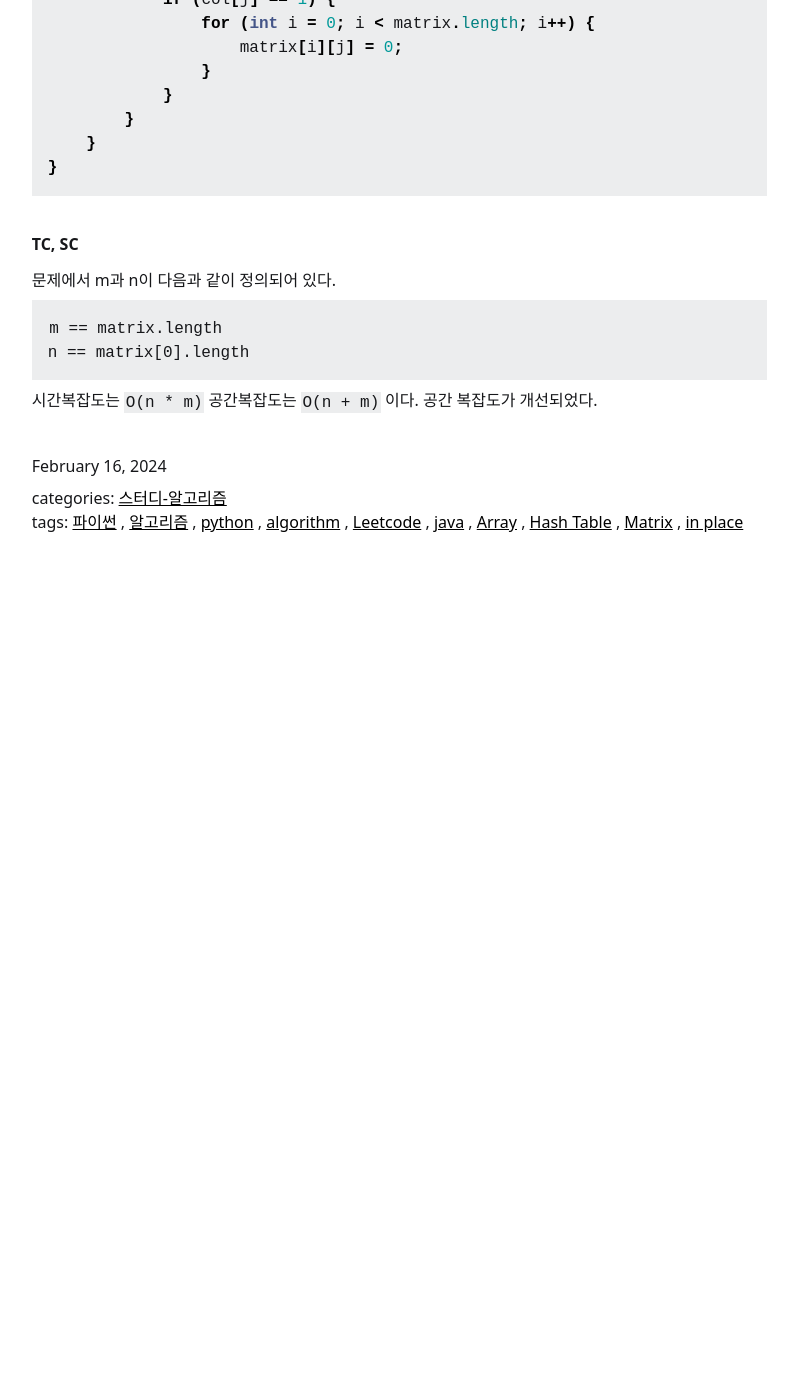
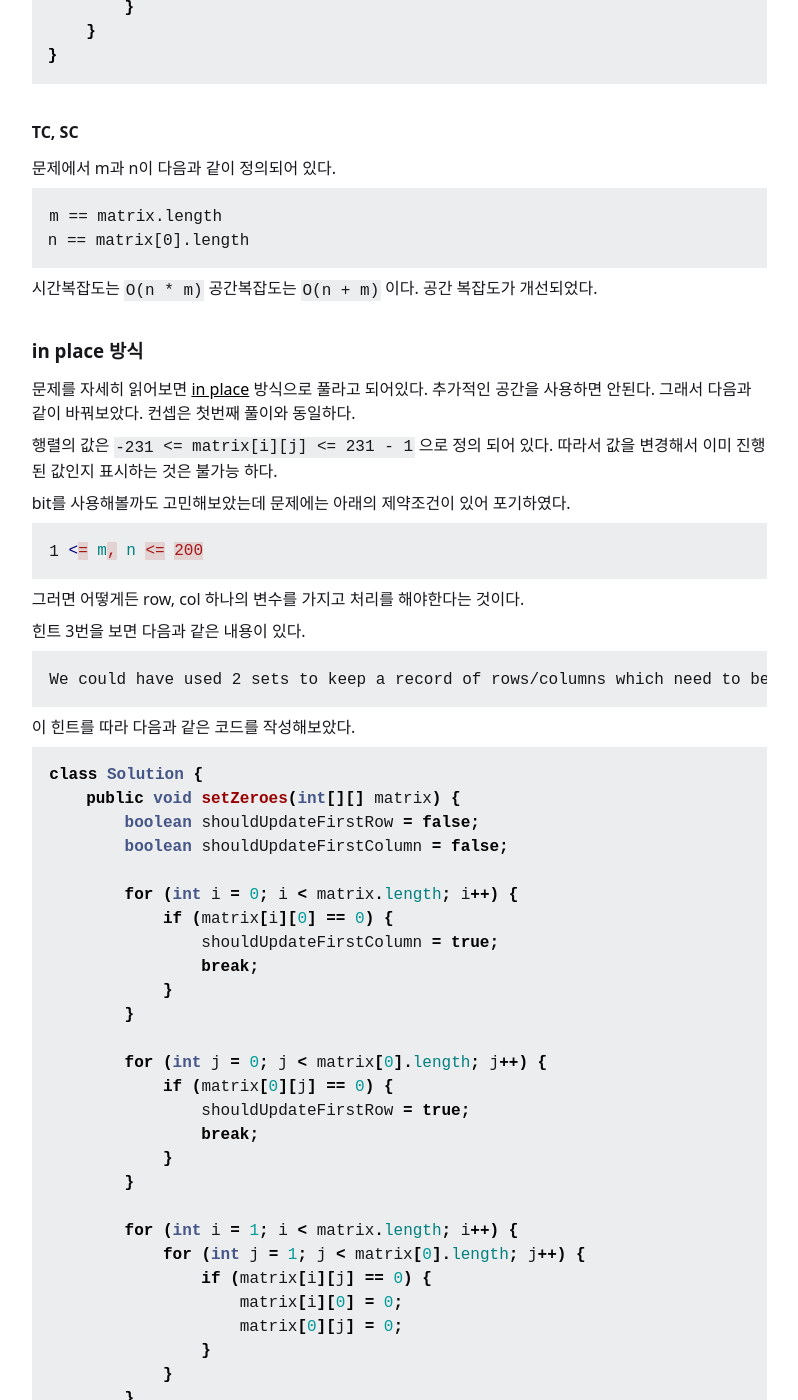
Before and after one commit to dev-jonghoonpark/algorithm-blog, a Jekyll site: the page built from _posts/2024-02-16-leetcode-73.md, in a window 1280 px wide and 1400 px high, scrolled down 2808 px. Shown: the whole window, without its empty margins (321-1119 px from the left). Built offline with Jekyll 4.4.1, drawn with Linux system fonts in a browser that asks for light colours; before the commit the page ends 3438 px from its top, so only the background shows below that; some of the changed text lies outside the part shown.

Commit message:
update post

````diff
--- a/_posts/2024-02-16-leetcode-73.md
+++ b/_posts/2024-02-16-leetcode-73.md
@@ -154,3 +150,103 @@ n == matrix[0].length
 ```
 
 시간복잡도는 `O(n * m)` 공간복잡도는 `O(n + m)` 이다. 공간 복잡도가 개선되었다.
+
+### in place 방식
+
+문제를 자세히 읽어보면 [in place](https://en.wikipedia.org/wiki/In-place_algorithm) 방식으로 풀라고 되어있다. 추가적인 공간을 사용하면 안된다. 그래서 다음과 같이 바꿔보았다. 컨셉은 첫번째 풀이와 동일하다.
+
+행렬의 값은 `-231 <= matrix[i][j] <= 231 - 1` 으로 정의 되어 있다. 따라서 값을 변경해서 이미 진행된 값인지 표시하는 것은 불가능 하다.
+
+bit를 사용해볼까도 고민해보았는데 문제에는 아래의 제약조건이 있어 포기하였다.
+
+```
+1 <= m, n <= 200
+```
+
+그러면 어떻게든 row, col 하나의 변수를 가지고 처리를 해야한다는 것이다.
+
+힌트 3번을 보면 다음과 같은 내용이 있다.
+
+```
+We could have used 2 sets to keep a record of rows/columns which need to be set to zero. But for an O(1) space solution, you can use one of the rows and and one of the columns to keep track of this information.
+```
+
+이 힌트를 따라 다음과 같은 코드를 작성해보았다.
+
+```java
+class Solution {
+    public void setZeroes(int[][] matrix) {
+        boolean shouldUpdateFirstRow = false;
+        boolean shouldUpdateFirstColumn = false;
+
+        for (int i = 0; i < matrix.length; i++) {
+            if (matrix[i][0] == 0) {
+                shouldUpdateFirstColumn = true;
+                break;
+            }
+        }
+
+        for (int j = 0; j < matrix[0].length; j++) {
+            if (matrix[0][j] == 0) {
+                shouldUpdateFirstRow = true;
+                break;
+            }
+        }
+
+        for (int i = 1; i < matrix.length; i++) {
+            for (int j = 1; j < matrix[0].length; j++) {
+                if (matrix[i][j] == 0) {
+                    matrix[i][0] = 0;
+                    matrix[0][j] = 0;
+                }
+            }
+        }
+
+        // update row
+        for (int i = 1; i < matrix.length; i++) {
+            if (matrix[i][0] == 0) {
+                Arrays.fill(matrix[i], 0);
+            }
+        }
+
+        // update column
+        for (int j = 1; j < matrix[0].length; j++) {
+            if (matrix[0][j] == 0) {
+                for (int i = 0; i < matrix.length; i++) {
+                    matrix[i][j] = 0;
+                }
+            }
+        }
+
+        // update first row if contains zero
+        if (shouldUpdateFirstRow) {
+            Arrays.fill(matrix[0], 0);
+        }
+
+        // update first column if contains zero
+        if (shouldUpdateFirstColumn) {
+            for (int i = 0; i < matrix.length; i++) {
+                matrix[i][0] = 0;
+            }
+        }
+    }
+}
+```
+
+풀이 방법에 대해 설명을 하면 다음과 같다.
+
+- 먼저는 첫번째 행과 열에 0이 있는지 미리 확인해둔다. (`shouldUpdateFirstRow`, `shouldUpdateFirstColumn`)
+- 이후에는 첫번째 행과 열을 제외하고 0이 발견될 경우 첫번째 행과 열에 0으로 표시해둔다.
+- 표시가 끝났으면 첫번째 행과 열을 확인하여 0일 경우 해당 줄, 열을 0으로 업데이트 한다. (단 첫번째 행과 열은 업데이트 하지 않는다., `i > 0`, `j > 0`)
+- 업데이트가 끝났다면 `shouldUpdateFirstRow`, `shouldUpdateFirstColumn` 값을 확인하여 첫번째 행과 열도 0으로 업데이트 해야하는지 확인한다. 필요할 경우 0으로 업데이트 한다.
+
+#### TC, SC
+
+문제에서 m과 n이 다음과 같이 정의되어 있다.
+
+```
+m == matrix.length
+n == matrix[0].length
+```
+
+시간복잡도는 `O(n * m)` 공간복잡도는 `O(1)` 이다. 공간 복잡도가 한 번 더 개선되었다.
````
Also changed, not shown: other parts of _posts/2024-02-16-leetcode-73.md (+2 -6 lines).
